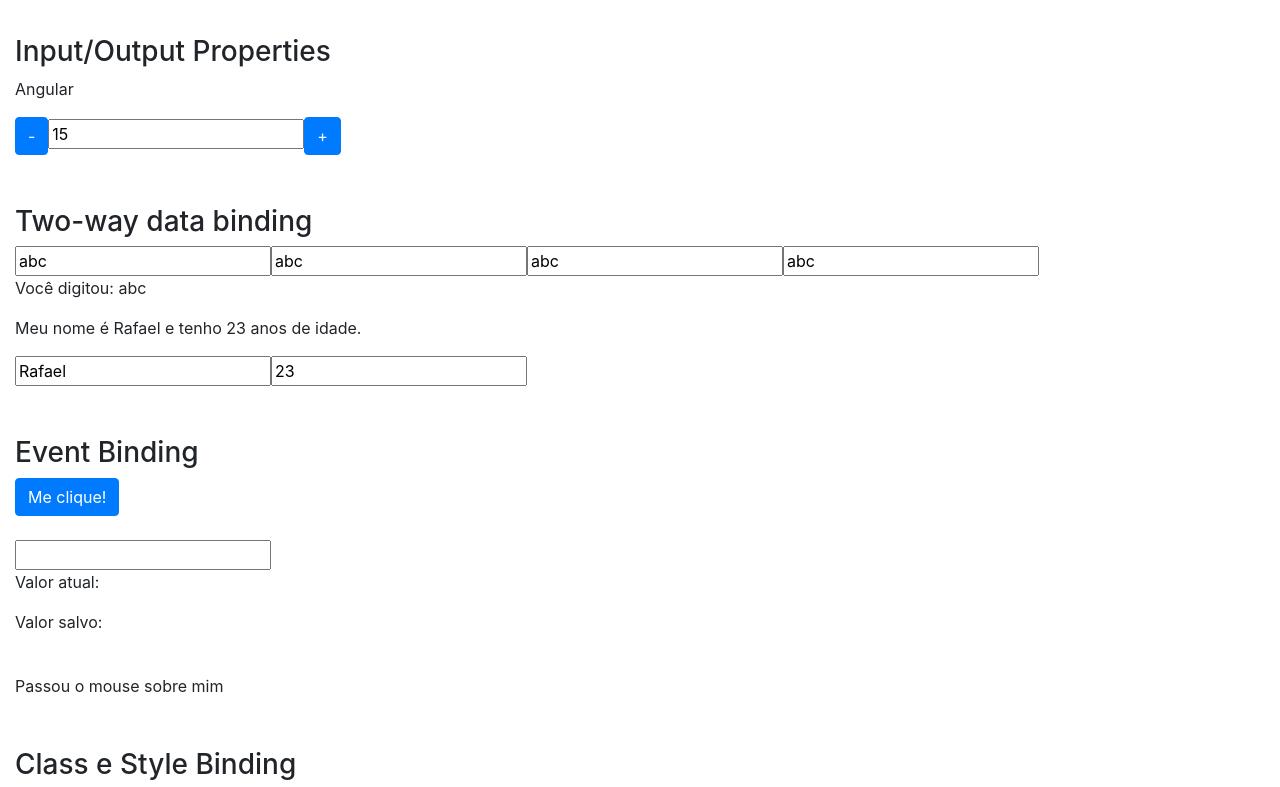
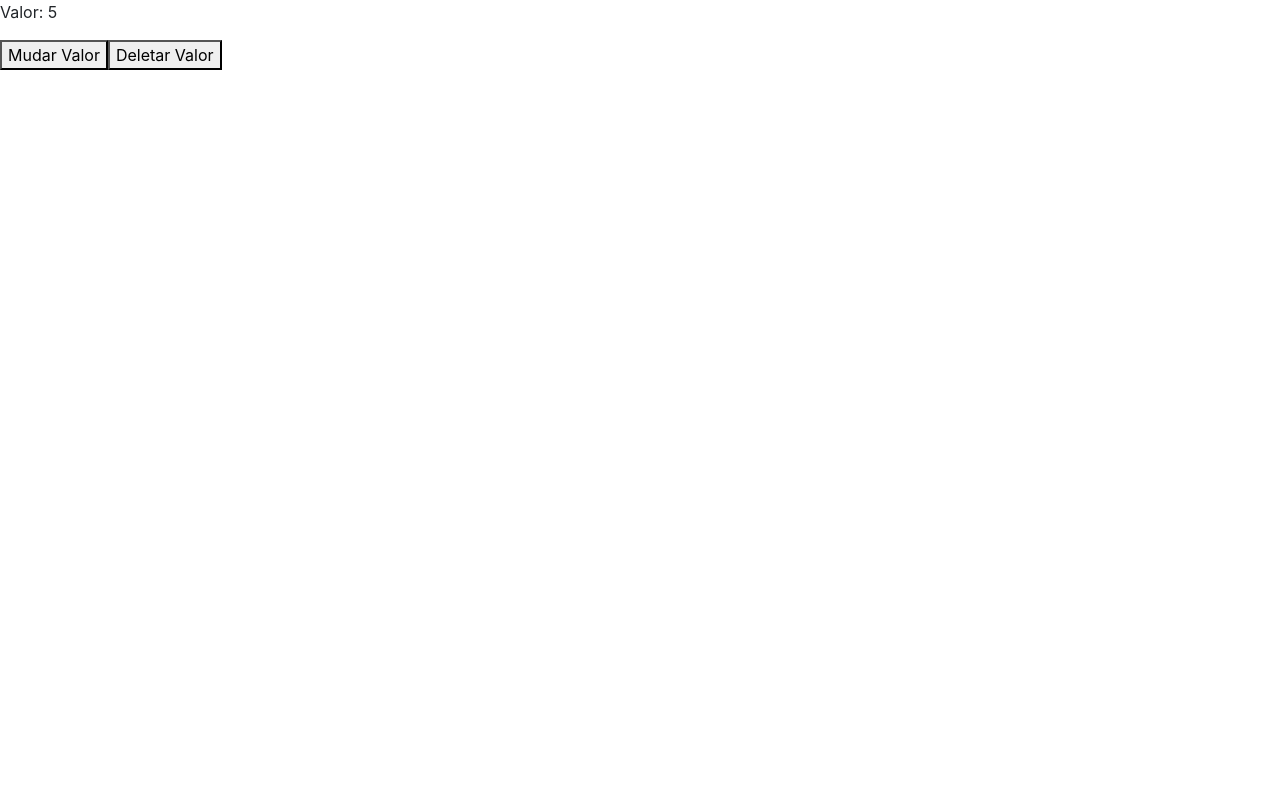
Before and after one commit to rafaelpeinado/treinamento-accenture, an Angular app in the folder angular/data-binding/: page / in a window 1280 px wide. Shown: the top 787 px of the page. Built offline with nearby package versions, Linux system fonts and the light colour scheme.

Commit message:
ciclo de vida do componente

```diff
--- a/angular/data-binding/src/app/app.component.html
+++ b/angular/data-binding/src/app/app.component.html
@@ -1 +1,4 @@
-<app-data-binding></app-data-binding>
+<app-ciclo [valorInicial]="valor" *ngIf="!deletarCiclo"></app-ciclo>
+<button (click)="mudarValor()">Mudar Valor</button>
+<button (click)="destruirCiclo()">Deletar Valor</button>
+<!--<app-data-binding></app-data-binding>-->
--- a/angular/data-binding/src/app/app.component.ts
+++ b/angular/data-binding/src/app/app.component.ts
@@ -6,5 +6,16 @@
   styleUrls: ['./app.component.css']
 })
 export class AppComponent {
-  title = 'data-binding';
+  valor = 5;
+
+  deletarCiclo = false;
+
+  mudarValor(): void {
+    this.valor++;
+  }
+
+  destruirCiclo(): void {
+    this.deletarCiclo = true;
+  }
+
 }
--- a/angular/data-binding/src/app/app.module.ts
+++ b/angular/data-binding/src/app/app.module.ts
@@ -7,13 +7,15 @@
 import {MeuFormModule} from './meu-form/meu-form.module';
 import { InputPropertyComponent } from './input-property/input-property.component';
 import { OutputPropertyComponent } from './output-property/output-property.component';
+import { CicloComponent } from './ciclo/ciclo.component';
 
 @NgModule({
   declarations: [
     AppComponent,
     DataBindingComponent,
     InputPropertyComponent,
-    OutputPropertyComponent
+    OutputPropertyComponent,
+    CicloComponent
   ],
   imports: [
     BrowserModule,
--- /dev/null
+++ b/angular/data-binding/src/app/ciclo/ciclo.component.html
@@ -0,0 +1 @@
+<p>Valor: {{ valorInicial }}</p>
--- /dev/null
+++ b/angular/data-binding/src/app/ciclo/ciclo.component.ts
@@ -0,0 +1,63 @@
+import {
+  AfterContentChecked,
+  AfterContentInit,
+  AfterViewChecked,
+  AfterViewInit,
+  Component,
+  DoCheck, Input,
+  OnChanges,
+  OnDestroy,
+  OnInit
+} from '@angular/core';
+
+@Component({
+  selector: 'app-ciclo',
+  templateUrl: './ciclo.component.html',
+  styleUrls: ['./ciclo.component.css']
+})
+export class CicloComponent implements OnInit, OnChanges,
+  DoCheck, AfterContentInit, AfterContentChecked, AfterViewInit,
+  AfterViewChecked, OnDestroy {
+
+  @Input() valorInicial = 10;
+
+  constructor() {
+    this.log('construtor');
+  }
+
+  ngOnChanges(): void {
+    this.log('ngOnChanges');
+  }
+
+  ngOnInit(): void {
+  this.log('ngOnInit');
+  }
+
+  ngDoCheck(): void {
+    this.log('ngDoCheck');
+  }
+
+  ngAfterContentInit(): void {
+    this.log('ngAfterContentInit');
+  }
+
+  ngAfterContentChecked(): void {
+    this.log('ngAfterContentChecked');
+  }
+
+  ngAfterViewInit(): void {
+    this.log('ngAfterViewInit');
+  }
+
+  ngAfterViewChecked(): void {
+    this.log('ngAfterViewChecked');
+  }
+
+  ngOnDestroy(): void {
+    this.log('ngOnDestroy');
+  }
+
+  private log(hook: string) {
+    console.log(hook);
+  }
+}
```
Also changed, not shown: angular/data-binding/src/app/ciclo/ciclo.component.css (added), 1 other file (tests, documents, lock files or other folders).
